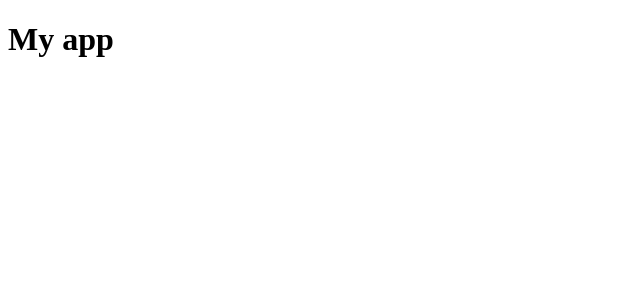
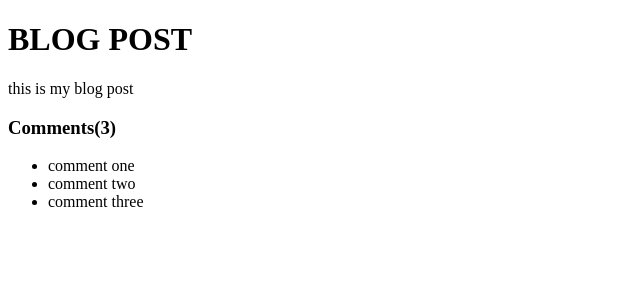
Before and after one commit to Shman-Dee/react-feedback-app, a JavaScript app: page / in a window 1280 px wide. Shown: the top 300 px of the page, without its empty margins (0-640 px from the left). Built offline with nearby package versions, Linux system fonts and the light colour scheme; the HTML template or start-up script is replaced by a standard one.

Commit message:
more work on the app.js

```diff
--- a/src/App.js
+++ b/src/App.js
@@ -1,7 +1,25 @@
 function App() {
+  const title = 'blog post'
+  const body = 'this is my blog post'
+  const comments = [
+    { id: 1, text: 'comment one' },
+    { id: 2, text: 'comment two' },
+    { id: 3, text: 'comment three' },
+  ]
+
   return (
     <div className="container">
-      <h1>My app</h1>
+      <h1>{title.toUpperCase()}</h1>
+      <p>{body}</p>
+      <div className="comments">
+        <h3>Comments({comments.length})</h3>
+        <ul>
+          {comments.map((comment, index) => (
+            <li key={index}>{comment.text}</li>
+          ))}
+        </ul>
+      </div>
+
     </div>
   )
 }
```
